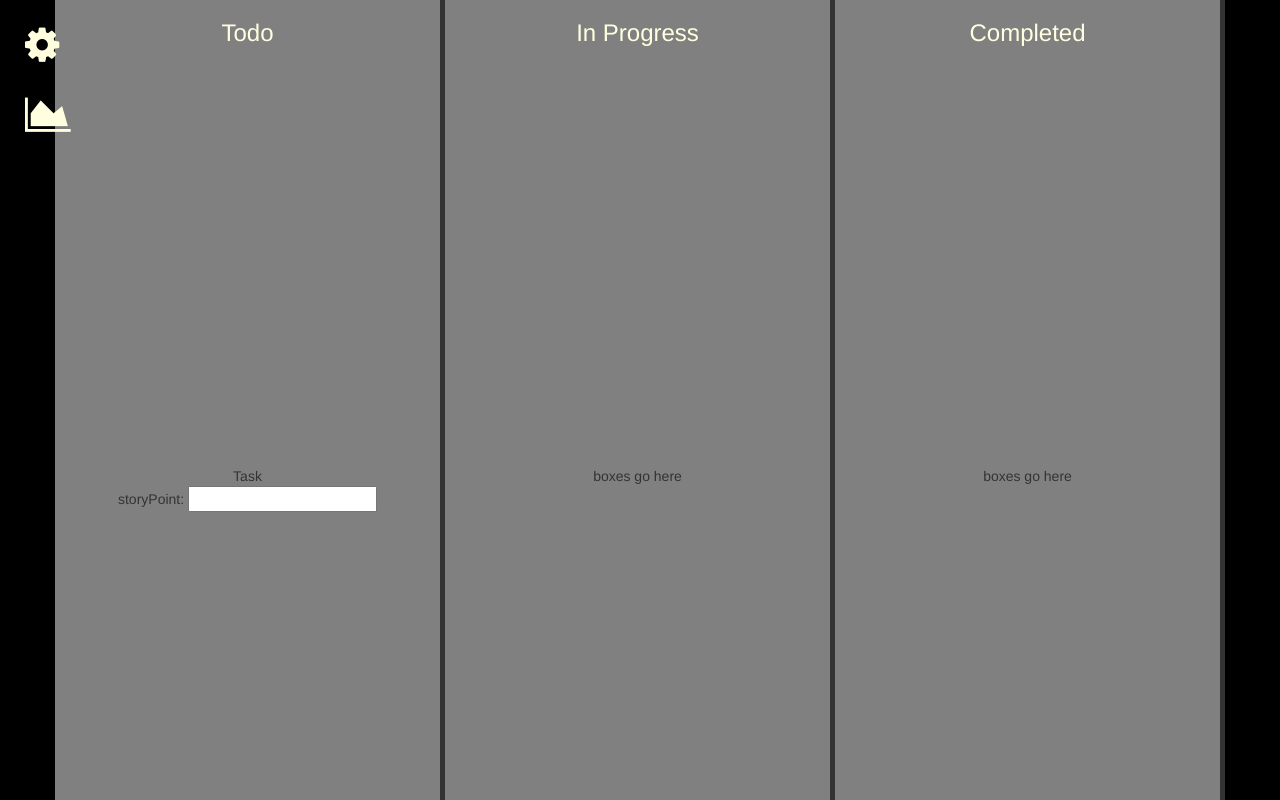
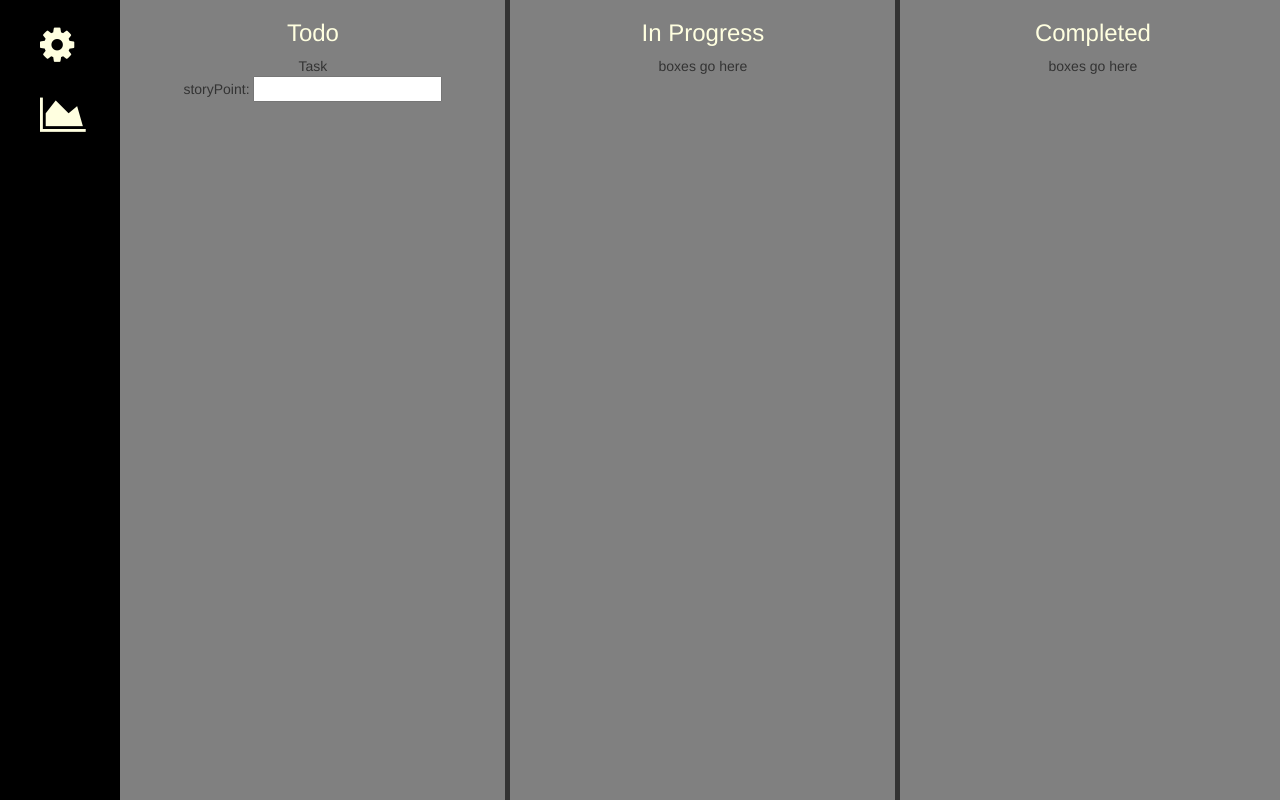
Before and after one commit to dcunkefer223/Scrummage, a website: page client/test-index.html in a window 1280 px wide. Drawn offline with nearby package versions, Linux system fonts and the light colour scheme; some packages are replaced by stand-ins of ours; a script that the page names is missing.

Commit message:
Finished navbar subview

```diff
--- a/client/css/main.css
+++ b/client/css/main.css
@@ -101,38 +101,36 @@
 }
 
 /* --------------------------------- StoryBoard Styling --------------------------------- */
+body {
+  background-color: black;
+}
 
-#column-bg {
+.container-fluid {
+  padding-left: 0;
+}
+
+.column-bg {
   background-color: grey;
 }
 
-#column-bg .container {
-  margin-right: 10%;
+.nav-bg {
+  background-color: black;
 }
 
-#page {
-  width: 100%;
+.sidebar-nav {
   height: 100%;
-  position: fixed;
-  background-color: black;
-  z-index: -1;
-}
-
-.sidebar-container {
-  height: 100%;
-  position: absolute;
   display: block;
   margin: 0;
   padding-left: 0;
   z-index: 1001;
 }
 
-.sidebar-container ul {
+.sidebar-nav ul {
   padding-top: 20px;
   padding-left: 25px;
 }
 
-.sidebar-container li {
+.sidebar-nav li {
   list-style: none;
   white-space: nowrap;
   padding-bottom: 20px;
@@ -150,6 +148,10 @@
   width: 40px;
 }
 
+.col-xs-10 {
+  padding: 0;
+}
+
 .container h3 {
   text-align: center;
   color: lightyellow;
@@ -158,6 +160,6 @@
 .container .col-xs-4 {
   border-right: 5px solid;
   text-align: center;
-  min-height: 466px;
+  height: 100vh;
   padding: 10px, 20px;
 }
--- a/client/test-index.html
+++ b/client/test-index.html
@@ -19,36 +19,38 @@
 </head>
 
 <body>
-  <div id="page">
-    <div class="sidebar-container hidden-xs">
-      <ul class="sidebar-nav">
+  <div class="container-fluid mobile-padding">
+    <div class="col-xs-1 nav-bg">
+      <div class="sidebar-nav">
+        <ul>
           <li><a href="#"><i class="grow fa fa-gear nav-list-icon"></i></a></li>
           <li><a href="#"><i class="grow fa fa-area-chart nav-list-icon"></i></a></li>
         </ul>
       </div>
-    <div class="container" id="column-bg">
+    </div>
+    <div class="col-xs-11">
+      <div class="container column-bg">
         <div class="row">
           <div class="col-xs-4">
+            <div class="col-header">
               <h3>Todo</h3>
             </div>
-        <div class="col-xs-4">
-          <h3>In Progress</h3>
-        </div>
-        <div class="col-xs-4">
-          <h3>Completed</h3>
-        </div>
-      </div>
-      <div class="row">
-        <div class="col-xs-4">
             <div class="task" x-lvl-draggable="true" data-color="green" draggable="true" id="placeholder">Task
             <form>  storyPoint: <input type="text" name="story point"><br></form>
             </div>
           </div>
           <div class="col-xs-4">
+            <div class="col-header">
+              <h3>In Progress</h3>
+            </div>
             boxes go here
           </div>
           <div class="col-xs-4">
+            <div class="col-header">
+              <h3>Completed</h3>
+            </div>
             boxes go here
+          </div>
         </div>
       </div>
     </div>
```
Also changed, not shown: client/includes/navbar.html (+6 -6 lines), client/js/controllers/storyBoard/storyBoard.html (+11 -11 lines), client/test-signin.html (added, +40 -0 lines). Lines whose indentation alone changed are shown as unchanged.
